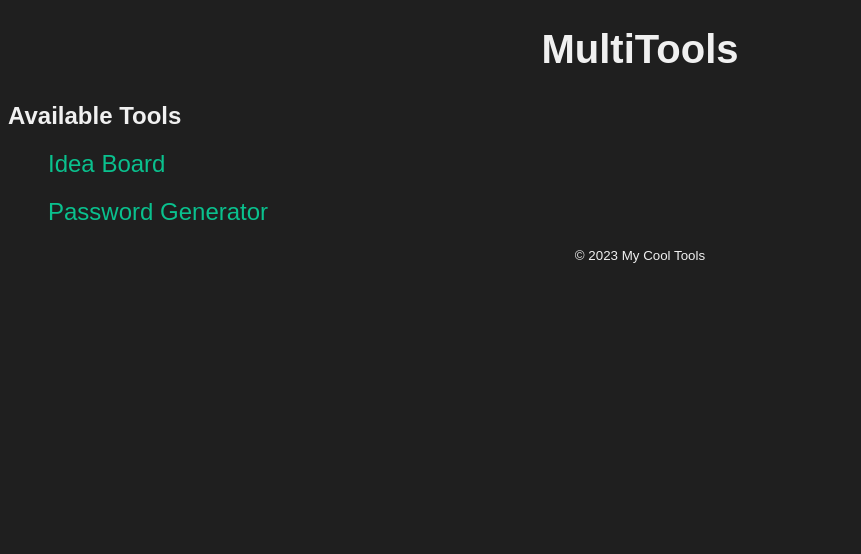
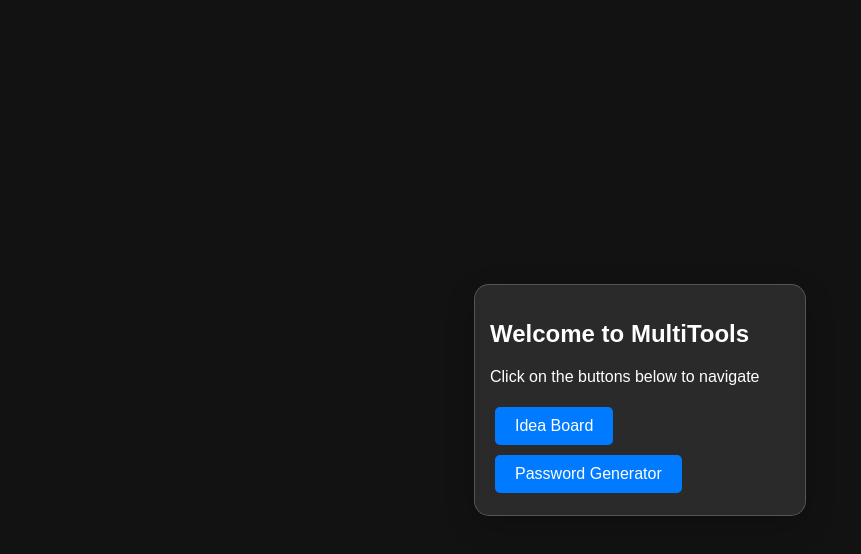
Before and after one commit to PsychoSmiley/multiTools, a plain HTML site: page index.html in a window 1280 px wide. Shown: the whole page, without its empty margins (0-861 px from the left). Drawn offline with Linux system fonts and the light colour scheme.

Commit message:
Add files via upload

```diff
--- /dev/null
+++ b/animations.js
@@ -0,0 +1,14 @@
+document.querySelector('.container').addEventListener('mousemove', e => {
+    let xAxis = (window.innerWidth / 2 - e.pageX) / 25;
+    let yAxis = (window.innerHeight / 2 - e.pageY) / 25;
+    document.querySelector('.card').style.transform = `rotateY(${xAxis}deg) rotateX(${yAxis}deg)`;
+});
+
+document.querySelector('.container').addEventListener('mouseenter', e => {
+    document.querySelector('.card').style.transition = "none";
+});
+
+document.querySelector('.container').addEventListener('mouseleave', e => {
+    document.querySelector('.card').style.transition = "all 0.5s ease";
+    document.querySelector('.card').style.transform = `rotateY(0deg) rotateX(0deg)`;
+});
--- a/index.html
+++ b/index.html
@@ -1,27 +1,19 @@
 <!DOCTYPE html>
 <html>
 <head>
-    <meta charset="UTF-8">
-    <title>MultiTools</title>
     <link rel="stylesheet" type="text/css" href="styles.css">
 </head>
 <body>
-<header>
-<div id="navbar">
-    <h1>MultiTools</h1>
-</div>
-</header>
-<main>
-<div id="content">
-    <h2>Available Tools</h2>
-    <ul>
-        <li><a href="IdeaBoard/IdeaBoard.html" target="_blank">Idea Board</a></li>
-        <li><a href="PasswordGenerator/PasswordGenerator.html" target="_blank">Password Generator</a></li>
-    </ul>
-</div>
-</main>
-<footer>
-<p style="text-align: center;"><small>&#169; 2023 My Cool Tools</small></p>
-</footer>
+    <div class="container">
+        <div class="card">
+            <h2 class="title">Welcome to MultiTools</h2>
+            <p class="description">Click on the buttons below to navigate</p>
+            <div class="buttons">
+                <a href="IdeaBoard/IdeaBoard.html" class="button">Idea Board</a>
+                <a href="PasswordGenerator/PasswordGenerator.html" class="button">Password Generator</a>
+            </div>
+        </div>
+    </div>
+    <script src="animations.js"></script>
 </body>
 </html>
--- a/styles.css
+++ b/styles.css
@@ -1,73 +1,53 @@
-:root {
-    --main-bg-color: #1f1f1f;
-    --main-text-color: #f0f0f0;
-    --main-accent-color: #0ac18e;
-    --secondary-accent-color: #06564f;
-}
-
 body {
-    background-color: var(--main-bg-color);
-    color: var(--main-text-color);
-    font-family: 'Arial', sans-serif;
-    transition: all 0.5s ease;
-}
-
-h1 {
-    text-align: center;
-    font-size: 2.5em;
-    margin-bottom: 30px;
+    background: #121212;
+    color: #fff;
+    font-family: Arial, sans-serif;
+    display: flex;
+    justify-content: center;
+    align-items: center;
+    height: 100vh;
+    margin: 0;
+    background-size: cover;
+    overflow: hidden;
 }
 
 .container {
-    width: 80%;
-    margin: auto;
-    display: flex;
-    flex-direction: column;
-    align-items: center;
-    justify-content: center;
-    min-height: 100vh;
+    perspective: 1000px;
 }
 
-textarea {
-    width: 100%;
-    min-height: 200px;
-    padding: 10px;
-    margin: 10px 0;
-    border: none;
-    border-radius: 10px;
-    background-color: var(--secondary-accent-color);
-    color: var(--main-text-color);
+.card {
+    position: relative;
+    width: 300px;
+    height: 200px;
+    background: rgba(255, 255, 255, 0.1);
+    border-radius: 15px;
+    padding: 15px;
+    box-shadow: 0 10px 30px rgba(0, 0, 0, 0.2);
+    transition: transform 1s;
+    transform-style: preserve-3d;
+    backdrop-filter: blur(10px);
+    border: 1px solid rgba(255, 255, 255, 0.2);
 }
 
-button {
-    padding: 10px 20px;
-    border: none;
-    border-radius: 5px;
-    background-color: var(--main-accent-color);
-    color: var(--main-bg-color);
-    cursor: pointer;
-    transition: background-color 0.3s ease;
+    .card:hover {
+        transform: rotateY(180deg);
+    }
+
+.title, .description {
+    backface-visibility: hidden;
 }
 
-button:hover {
-    background-color: var(--secondary-accent-color);
+.button {
+    display: inline-block;
+    background: #007BFF; /* Changed color to blue */
+    padding: 10px 20px;
+    border-radius: 5px;
+    margin: 5px;
+    color: #fff;
+    text-decoration: none;
+    transition: background 0.5s;
 }
 
-ul {
-    list-style-type: none;
-}
-
-li {
-    margin: 20px 0;
-}
-
-a {
-    text-decoration: none;
-    color: var(--main-accent-color);
-    font-size: 1.5em;
-    transition: color 0.3s ease;
-}
-
-a:hover {
-    color: var(--secondary-accent-color);
-}
+    .button:hover {
+        background: #5d4037;
+    }
```
Also changed, not shown: IdeaBoard/IdeaBoard.html (+1 -0 lines), PasswordGenerator/PasswordGenerator.html (+14 -0 lines).
